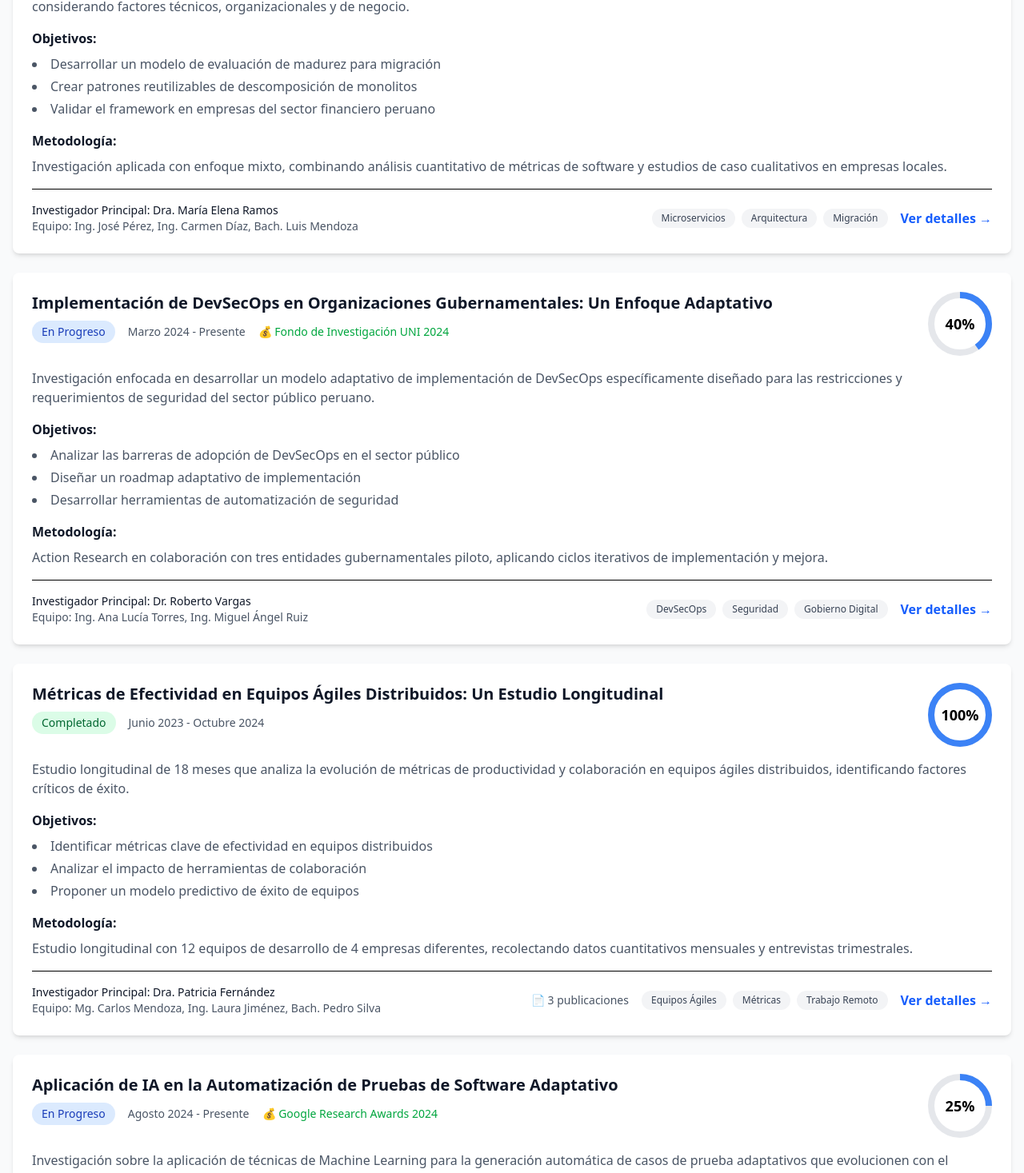
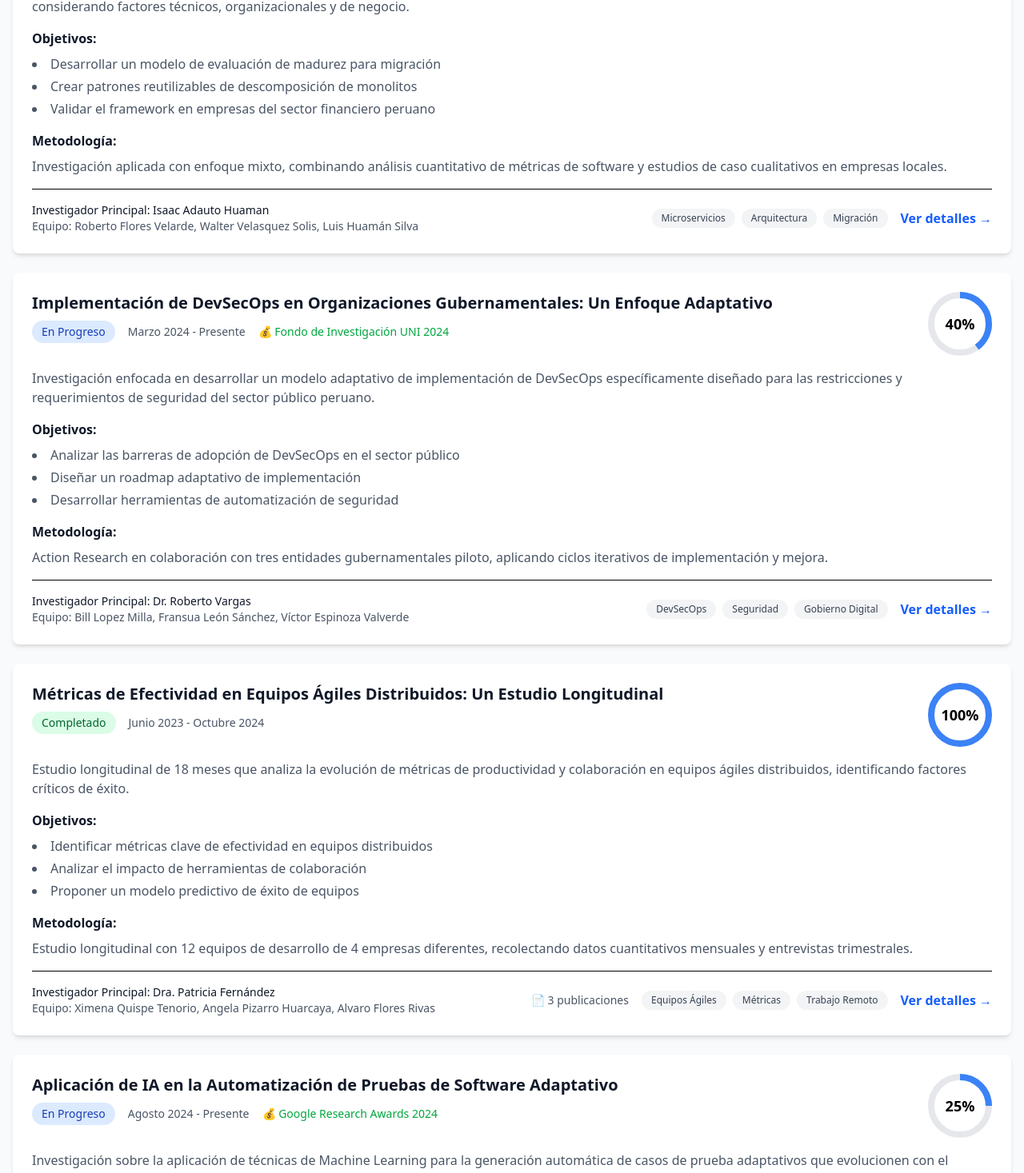
Before and after one commit to FransuaLeonSanchez/demoJira, a React (Vite) app: page /investigacion in a window 1280 px wide. Shown: the part 671-2138 px from the top of the page at 80% size. Built offline with nearby package versions, Linux system fonts and the light colour scheme.

Commit message:
Actualizar los componentes Articles y Forums con nuevos autores y artículos. Se añaden nuevos artículos en Articles, incluyendo coautores y se actualizan los detalles de los autores en los foros. También se mejora la presentación de la información en el componente Home.

```diff
--- a/src/components/Articles.tsx
+++ b/src/components/Articles.tsx
@@ -35,7 +35,7 @@ function Articles() {
       date: '15 Nov 2024',
       category: 'metodologias',
       readTime: '12 min',
-      abstract: 'Este artículo examina las estrategias más efectivas para implementar Scrum en equipos distribuidos geográficamente, presentando un marco adaptativo que considera las diferencias culturales, zonas horarias y herramientas de colaboración digital.',
+      abstract: 'Este artículo examina las estrategias más efectivas para implementar Scrum en equipos distribuidos geográficamente, presentando un marco adaptativo que considera las diferencias culturales, zonas horarias y herramientas de colaboración digital. Coautores: Isaac Adauto Huaman y Jhosep Sosa Palacios.',
       image: 'from-blue-400 to-blue-600',
       tags: ['Scrum', 'Equipos Distribuidos', 'Metodologías Ágiles'],
       featured: true
@@ -56,8 +56,8 @@ function Articles() {
     {
       id: '3',
       title: 'CI/CD en la era de Kubernetes: Automatización completa del pipeline',
-      author: 'Miguel Rodríguez',
-      authorRole: 'DevOps Engineer',
+      author: 'Bill Lopez Milla',
+      authorRole: 'DevOps Engineer - Estudiante UNI',
       date: '10 Nov 2024',
       category: 'devops',
       readTime: '10 min',
@@ -68,8 +68,8 @@ function Articles() {
     {
       id: '4',
       title: 'Transformación Ágil en el sector bancario: Caso de éxito BCP',
-      author: 'Lic. Patricia Vargas',
-      authorRole: 'Consultora Ágil',
+      author: 'Angela Pizarro Huarcaya',
+      authorRole: 'Consultora Ágil - Egresada UNI',
       date: '8 Nov 2024',
       category: 'casos',
       readTime: '8 min',
@@ -80,8 +80,8 @@ function Articles() {
     {
       id: '5',
       title: 'Feature Flags y Continuous Deployment: Reduciendo el riesgo en producción',
-      author: 'Roberto Silva',
-      authorRole: 'Tech Lead',
+      author: 'Roberto Flores Velarde',
+      authorRole: 'Tech Lead - Investigador UNI',
       date: '5 Nov 2024',
       category: 'devops',
       readTime: '9 min',
@@ -92,14 +92,38 @@ function Articles() {
     {
       id: '6',
       title: 'Domain-Driven Design en arquitecturas serverless',
-      author: 'Dra. Lucía Fernández',
-      authorRole: 'Arquitecta de Software',
+      author: 'Ximena Quispe Tenorio',
+      authorRole: 'Arquitecta de Software - Estudiante UNI',
       date: '2 Nov 2024',
       category: 'arquitectura',
       readTime: '14 min',
       abstract: 'Exploramos cómo aplicar los principios de Domain-Driven Design en arquitecturas serverless, manteniendo la cohesión del dominio mientras aprovechamos la escalabilidad y eficiencia de las funciones como servicio.',
       image: 'from-pink-400 to-pink-600',
       tags: ['DDD', 'Serverless', 'Arquitectura']
+    },
+    {
+      id: '7',
+      title: 'Estrategias de Testing en Desarrollo Adaptativo: Un Enfoque Práctico',
+      author: 'Isaac Adauto Huaman',
+      authorRole: 'Líder de Investigación - UNI',
+      date: '30 Oct 2024',
+      category: 'metodologias',
+      readTime: '11 min',
+      abstract: 'Análisis comprehensivo de estrategias de testing que se adaptan dinámicamente a los cambios del software, incluyendo técnicas de test automation, property-based testing y mutation testing.',
+      image: 'from-teal-400 to-teal-600',
+      tags: ['Testing', 'Automatización', 'Calidad']
+    },
+    {
+      id: '8',
+      title: 'Observabilidad en Sistemas Distribuidos: Métricas, Logs y Trazas',
+      author: 'Jhosep Sosa Palacios',
+      authorRole: 'Especialista DevOps - Estudiante UNI',
+      date: '28 Oct 2024',
+      category: 'devops',
+      readTime: '13 min',
+      abstract: 'Guía práctica para implementar observabilidad completa en arquitecturas de microservicios, cubriendo las mejores prácticas para métricas, logs estructurados y trazabilidad distribuida.',
+      image: 'from-amber-400 to-amber-600',
+      tags: ['Observabilidad', 'Monitoring', 'Microservicios']
     }
   ]
 
@@ -220,20 +244,29 @@ function Articles() {
                 <div className="space-y-3">
                   <div className="flex items-center gap-3">
                     <div className="w-10 h-10 bg-blue-100 rounded-full flex items-center justify-center">
-                      <span className="text-blue-600 font-semibold">CM</span>
+                      <span className="text-blue-600 font-semibold">IH</span>
                     </div>
                     <div>
-                      <p className="font-medium text-gray-900 text-sm">Dr. Carlos Mendoza</p>
-                      <p className="text-xs text-gray-600">8 artículos</p>
+                      <p className="font-medium text-gray-900 text-sm">Isaac Adauto Huaman</p>
+                      <p className="text-xs text-gray-600">5 artículos</p>
                     </div>
                   </div>
                   <div className="flex items-center gap-3">
                     <div className="w-10 h-10 bg-purple-100 rounded-full flex items-center justify-center">
-                      <span className="text-purple-600 font-semibold">AT</span>
+                      <span className="text-purple-600 font-semibold">RF</span>
                     </div>
                     <div>
-                      <p className="font-medium text-gray-900 text-sm">Ing. Ana Torres</p>
-                      <p className="text-xs text-gray-600">6 artículos</p>
+                      <p className="font-medium text-gray-900 text-sm">Roberto Flores Velarde</p>
+                      <p className="text-xs text-gray-600">4 artículos</p>
+                    </div>
+                  </div>
+                  <div className="flex items-center gap-3">
+                    <div className="w-10 h-10 bg-green-100 rounded-full flex items-center justify-center">
+                      <span className="text-green-600 font-semibold">XQ</span>
+                    </div>
+                    <div>
+                      <p className="font-medium text-gray-900 text-sm">Ximena Quispe Tenorio</p>
+                      <p className="text-xs text-gray-600">3 artículos</p>
                     </div>
                   </div>
                 </div>
--- a/src/components/Forums.tsx
+++ b/src/components/Forums.tsx
@@ -99,7 +99,7 @@ function Forums() {
     {
       id: '1',
       title: '¿Cómo medir la efectividad de las retrospectivas en Scrum?',
-      author: 'Pedro Sánchez',
+      author: 'Fransua León Sánchez',
       avatar: '👨‍🎓',
       time: 'hace 1 hora',
       category: 'metodologias',
@@ -113,8 +113,8 @@ function Forums() {
     {
       id: '2',
       title: 'Implementación de feature flags para despliegues graduales',
-      author: 'Laura Jiménez',
-      avatar: '👩‍💻',
+      author: 'Luis Huamán Silva',
+      avatar: '👨‍💻',
       time: 'hace 3 horas',
       category: 'devops',
       tags: ['feature-flags', 'deployment', 'best-practices'],
@@ -127,7 +127,7 @@ function Forums() {
     {
       id: '3',
       title: 'Patrones para manejar la consistencia eventual en microservicios',
-      author: 'Roberto Chen',
+      author: 'Víctor Espinoza Valverde',
       avatar: '👨‍🏫',
       time: 'hace 5 horas',
       category: 'arquitectura',
@@ -140,8 +140,8 @@ function Forums() {
     {
       id: '4',
       title: 'Debate: ¿SAFe realmente funciona o es demasiado burocrático?',
-      author: 'Carmen Díaz',
-      avatar: '👩‍🎓',
+      author: 'Alvaro Flores Rivas',
+      avatar: '👨‍🎓',
       time: 'hace 8 horas',
       category: 'metodologias',
       tags: ['SAFe', 'escalado', 'debate'],
@@ -153,7 +153,7 @@ function Forums() {
     {
       id: '5',
       title: 'Tutorial: Configurar pipeline de ML con GitOps',
-      author: 'Miguel Ángel Ruiz',
+      author: 'Jhosep Sosa Palacios',
       avatar: '🧑‍💻',
       time: 'ayer',
       category: 'devops',
@@ -162,6 +162,19 @@ function Forums() {
       replies: 9,
       likes: 34,
       excerpt: 'Les comparto un tutorial paso a paso para configurar un pipeline de Machine Learning usando principios de GitOps...'
+    },
+    {
+      id: '6',
+      title: 'Experiencia migrando de Jenkins a GitHub Actions',
+      author: 'Walter Velasquez Solis',
+      avatar: '👨‍💻',
+      time: 'hace 2 días',
+      category: 'devops',
+      tags: ['CI/CD', 'GitHub Actions', 'Jenkins', 'migración'],
+      views: 145,
+      replies: 11,
+      likes: 28,
+      excerpt: 'Después de 3 años usando Jenkins, migramos completamente a GitHub Actions. Aquí comparto los desafíos, soluciones y lecciones aprendidas...'
     }
   ]
 
--- a/src/components/Home.tsx
+++ b/src/components/Home.tsx
@@ -117,7 +117,10 @@ function Home() {
                   marcos de trabajo ágiles en diversos contextos.
                 </p>
                 <div className="flex items-center justify-between">
-                  <span className="text-sm text-gray-500">12 Nov 2024</span>
+                  <div>
+                    <span className="text-sm text-gray-500">12 Nov 2024</span>
+                    <span className="text-sm text-gray-500 ml-2">• Por Walter Velasquez Solis</span>
+                  </div>
                   <a href="#" className="text-green-600 hover:text-green-800 font-semibold">Participar</a>
                 </div>
               </div>
--- a/src/components/Research.tsx
+++ b/src/components/Research.tsx
@@ -25,8 +25,8 @@ function Research() {
     {
       id: '1',
       title: 'Framework Adaptativo para la Migración de Arquitecturas Monolíticas a Microservicios',
-      leadResearcher: 'Dra. María Elena Ramos',
-      team: ['Ing. José Pérez', 'Ing. Carmen Díaz', 'Bach. Luis Mendoza'],
+      leadResearcher: 'Isaac Adauto Huaman',
+      team: ['Roberto Flores Velarde', 'Walter Velasquez Solis', 'Luis Huamán Silva'],
       status: 'en-progreso',
       startDate: 'Enero 2024',
       abstract: 'Esta investigación propone un framework adaptativo que guía la migración gradual de sistemas monolíticos hacia arquitecturas de microservicios, considerando factores técnicos, organizacionales y de negocio.',
@@ -44,7 +44,7 @@ function Research() {
       id: '2',
       title: 'Implementación de DevSecOps en Organizaciones Gubernamentales: Un Enfoque Adaptativo',
       leadResearcher: 'Dr. Roberto Vargas',
-      team: ['Ing. Ana Lucía Torres', 'Ing. Miguel Ángel Ruiz'],
+      team: ['Bill Lopez Milla', 'Fransua León Sánchez', 'Víctor Espinoza Valverde'],
       status: 'en-progreso',
       startDate: 'Marzo 2024',
       abstract: 'Investigación enfocada en desarrollar un modelo adaptativo de implementación de DevSecOps específicamente diseñado para las restricciones y requerimientos de seguridad del sector público peruano.',
@@ -62,7 +62,7 @@ function Research() {
       id: '3',
       title: 'Métricas de Efectividad en Equipos Ágiles Distribuidos: Un Estudio Longitudinal',
       leadResearcher: 'Dra. Patricia Fernández',
-      team: ['Mg. Carlos Mendoza', 'Ing. Laura Jiménez', 'Bach. Pedro Silva'],
+      team: ['Ximena Quispe Tenorio', 'Angela Pizarro Huarcaya', 'Alvaro Flores Rivas'],
       status: 'completado',
       startDate: 'Junio 2023',
       endDate: 'Octubre 2024',
```
